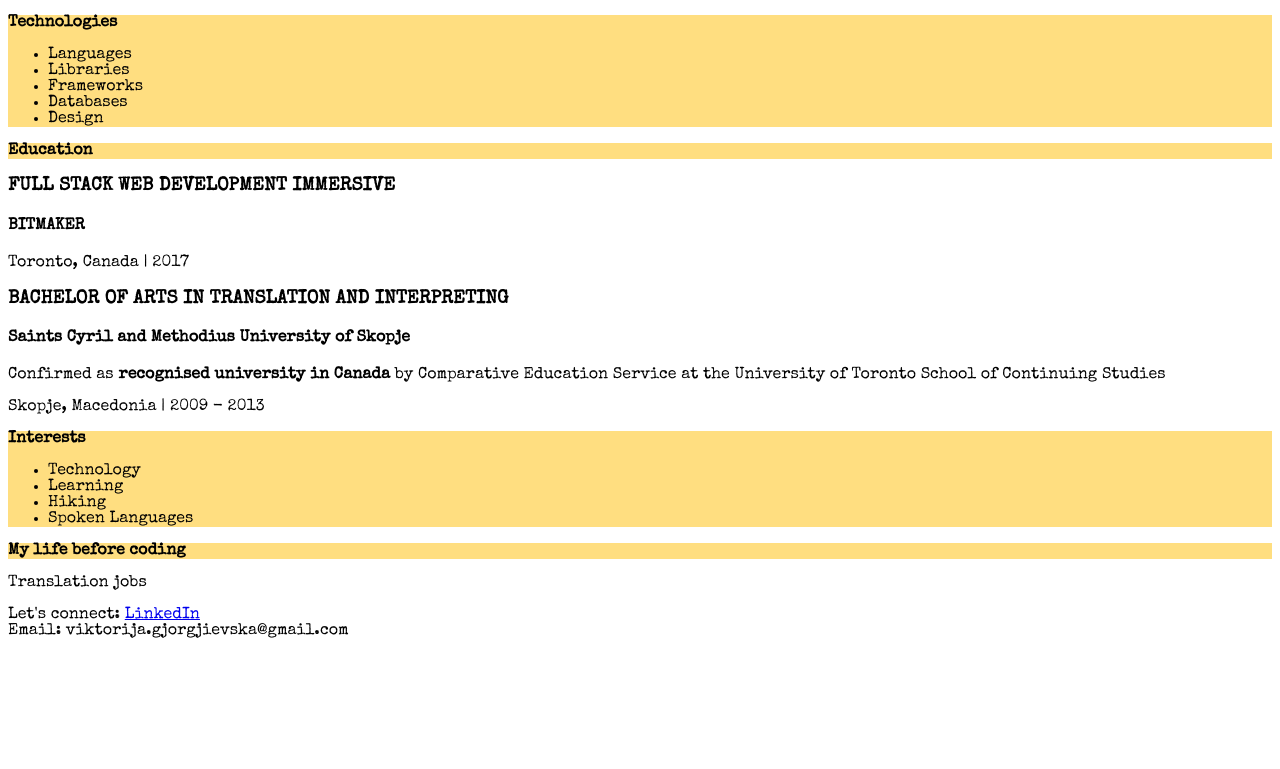
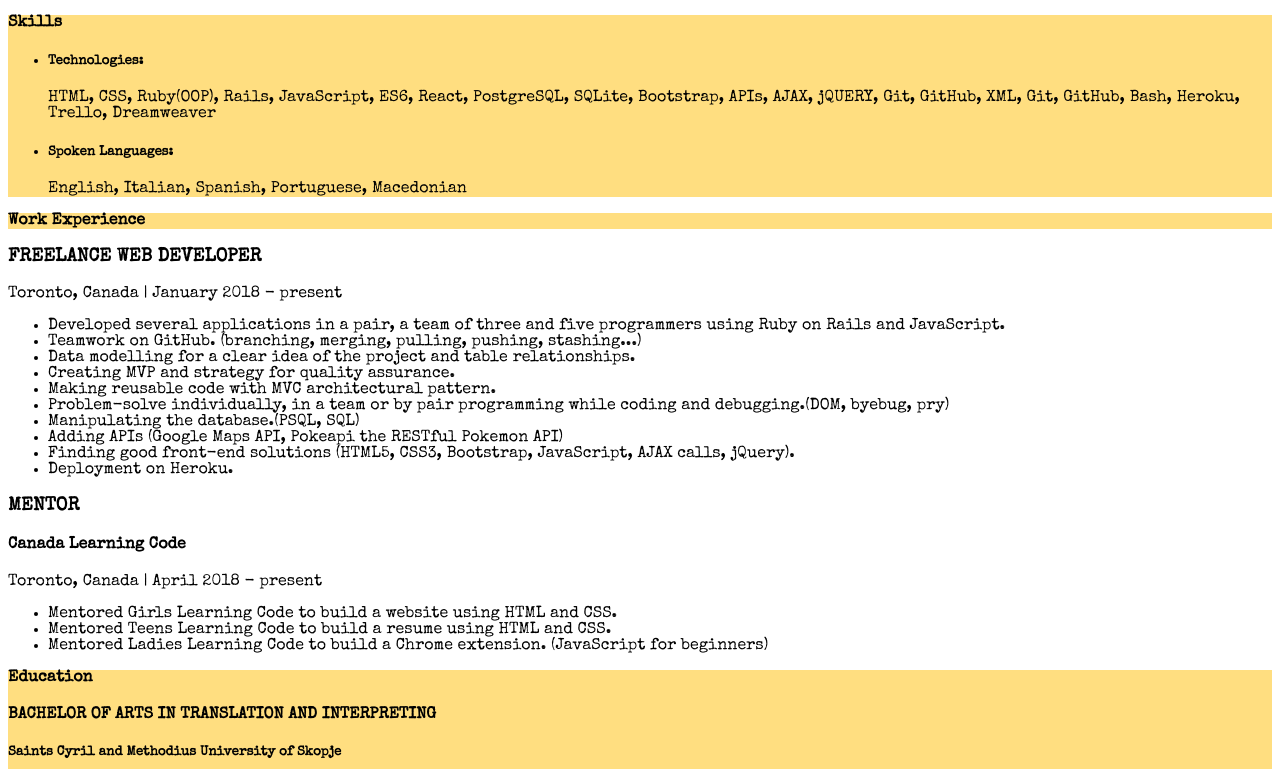
Before and after one commit to viktorija6420/react-portfolio, a React app: page / in a window 1280 px wide. Shown: the part 891-1660 px from the top of the page. Before the commit the page ends 1546 px from the top, so only its background shows below. Built offline with nearby package versions, Linux system fonts and the light colour scheme.

Commit message:
added content and changed the style of the current footer to have centered text

```diff
--- a/src/containers/Home.js
+++ b/src/containers/Home.js
@@ -60,6 +60,10 @@ class Home extends Component {
       float: "right",
     }
 
+    const footerStyle = {
+      textAlign: "center",
+            backgroundColor: "#FFDE80"
+    }
 
 
     return (
@@ -88,41 +92,70 @@ class Home extends Component {
             </p>
 
             <ul>
-              <li><a href="https://github.com/viktorija6420">GitHub Account</a></li>
               <li><a href="https://easybreezymove.herokuapp.com/">Mover App</a></li>
               <li><a href="https://ser-estar.herokuapp.com/index.html">Quiz for Spanish Practice</a></li>
               <li><a href="https://www.languagecognition.ca/">Website for Language Tutoring</a></li>
               <li><a href="http://vip-travel-shop.com.preview.services/#">Travel Agency Static Page with Anchor Links</a></li>
               <li><a href="https://blooming-temple-73019.herokuapp.com/categories">Kaizen-  connecting tutors with locals.</a></li>
+              <li>See more on <a href="https://github.com/viktorija6420">GitHub</a>!</li>
             </ul>
 
             <p style={divStyle}>
-              <strong>Technologies</strong>
-
+              <strong>Skills</strong>
 
             <ul>
-              <li>Languages</li>
-              <li>Libraries</li>
-              <li>Frameworks</li>
-              <li>Databases</li>
-              <li>Design</li>
+              <li><h5>Technologies:</h5> HTML,
+              CSS, Ruby(OOP), Rails,
+              JavaScript, ES6, React,
+              PostgreSQL, SQLite,
+              Bootstrap, APIs, AJAX,
+              jQUERY, Git, GitHub,
+              XML, Git, GitHub, Bash,
+              Heroku, Trello,
+              Dreamweaver</li>
+              <li><h5>Spoken Languages:</h5>English, Italian, Spanish,
+              Portuguese, Macedonian</li>
             </ul>
             </p>
 
-            <p style={divStyle}><strong>Education</strong></p>
+            <p style={divStyle}><strong>Work Experience</strong></p>
 
-             <h3>FULL STACK WEB DEVELOPMENT IMMERSIVE</h3>
-             <h4> BITMAKER </h4>
-             <p> Toronto, Canada |  2017</p>
+             <h3>FREELANCE WEB DEVELOPER</h3>
+             <p> Toronto, Canada |  January 2018 - present</p>
 
-             <h3>BACHELOR OF ARTS IN TRANSLATION AND INTERPRETING</h3>
-             <h4> Saints Cyril and Methodius University of Skopje</h4>
+               <ul>
+                 <li>Developed several applications in a pair, a team of three and five programmers using Ruby on Rails and JavaScript.</li>
+                 <li>Teamwork on GitHub. (branching, merging, pulling, pushing, stashing...)</li>
+                 <li>Data modelling for a clear idea of the project and table relationships.</li>
+                 <li>Creating MVP and strategy for quality assurance.</li>
+                 <li>Making reusable code with MVC architectural pattern.</li>
+                 <li>Problem-solve individually, in a team or by pair programming while coding and debugging.(DOM, byebug, pry)</li>
+                 <li>Manipulating the database.(PSQL, SQL)</li>
+                 <li>Adding APIs (Google Maps API, Pokeapi the RESTful Pokemon API)</li>
+                 <li>Finding good front-end solutions (HTML5, CSS3, Bootstrap, JavaScript, AJAX calls, jQuery).</li>
+                 <li>Deployment on Heroku.</li>
+               </ul>
+
+             <h3>MENTOR</h3>
+             <h4> Canada Learning Code</h4>
+             <p>Toronto, Canada |  April 2018 - present</p>
+
+             <ul>
+              <li>Mentored Girls Learning Code to build a website using HTML and CSS.</li>
+              <li>Mentored Teens Learning Code to build a resume using HTML and CSS.</li>
+              <li>Mentored Ladies Learning Code to build a Chrome extension. (JavaScript for beginners)</li>
+             </ul>
+
+            <p style={divStyle}><strong>Education</strong>
+
+             <h4>BACHELOR OF ARTS IN TRANSLATION AND INTERPRETING</h4>
+             <h5> Saints Cyril and Methodius University of Skopje</h5>
              <p> Confirmed as <strong>recognised university in Canada</strong> by Comparative Education Service at the University of Toronto School of Continuing Studies</p>
              <p> Skopje, Macedonia |  2009 - 2013</p>
-
+             </p>
 
             <p style={divStyle}>
-              <strong>Interests</strong>
+              <strong>Interests</strong></p>
 
 
               <ul>
@@ -131,11 +164,14 @@ class Home extends Component {
                 <li>Hiking</li>
                 <li>Spoken Languages</li>
               </ul>
-            </p>
+
           </div>
-          <p style={divStyle}><strong>My life before coding</strong></p>
-            <p>Translation jobs</p>
-            <p>Let&apos;s connect: <a href="https://www.linkedin.com/in/viktorija-gjorgjievska/">LinkedIn</a>
+
+            <p style={footerStyle}>
+             <h4>Let&apos;s connect!</h4>
+             <a href="https://www.linkedin.com/in/viktorija-gjorgjievska/">LinkedIn</a>
+             <br/>
+             <a href="https://github.com/viktorija6420">GitHub</a>
             <br/>Email: viktorija.gjorgjievska@gmail.com
           </p>
       </div>
```
